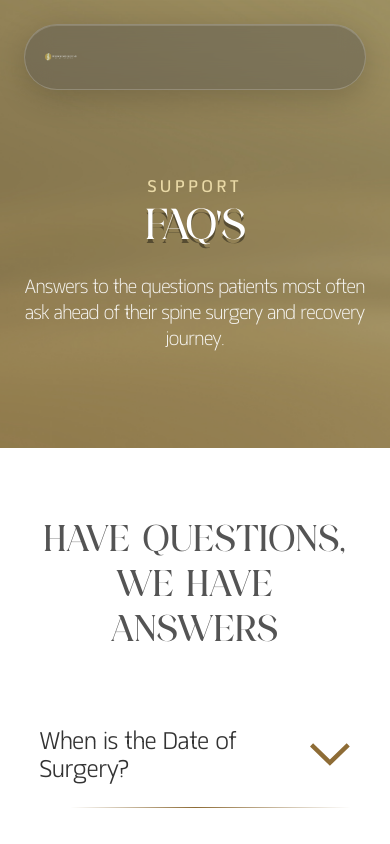
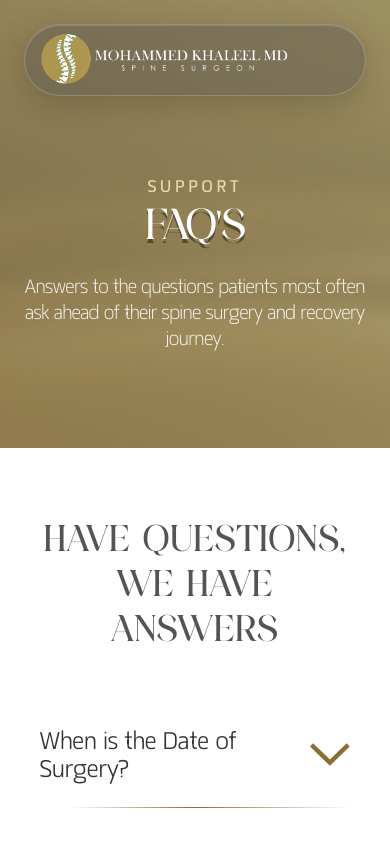
Before and after one commit to dev-pixelpopers/adeel-khaleel, a Next.js app: page /faq in a window 390 px wide. Shown: the top 844 px of the page. Built offline with nearby package versions, Linux system fonts and the light colour scheme.

Commit message:
header responsive and services responsive

```diff
--- a/src/app/compounts/Header.tsx
+++ b/src/app/compounts/Header.tsx
@@ -13,11 +13,11 @@ export default function Header() {
   ];
 
   return (
-    <header className="fixed top-0 left-0 w-full z-50 px-6 sm:px-12 lg:px-16 py-6 header opacity-0">
-      <div className="max-w-[1680px] mx-auto flex items-center justify-between rounded-full border border-white/20 bg-[#545454]/40 px-3 pr-6 py-2 backdrop-blur-md shadow-[0_8px_32px_rgba(0,0,0,0.18),inset_0_1px_0_rgba(255,255,255,0.15)]">
+    <header className="fixed top-0 left-0 w-full z-50 px-6 py-6 header opacity-0 header">
+      <div className="sub-header max-w-[1680px] mx-auto flex items-center justify-between rounded-full border border-white/20 bg-[#545454]/40 px-3 pr-6  backdrop-blur-md shadow-[0_8px_32px_rgba(0,0,0,0.18),inset_0_1px_0_rgba(255,255,255,0.15)]">
 
-        <a href="/" className="flex items-center gap-3 shrink-0">
-          <div className="w-12 h-12 sm:w-[400px] sm:h-[100px] items-center justify-center p-2">
+        <a href="/" className="flex items-center gap-3 shrink-0 Main-Logo">
+          <div className="w-12 h-12  items-center justify-center p-2">
             <img
               src="/logo.png"
               alt="Mohammed Khaleel MD Logo"
@@ -26,7 +26,7 @@ export default function Header() {
           </div>
         </a>
 
-        <nav className="hidden lg:flex items-center gap-3">
+        <nav className="hidden lg:flex items-center gap-3 nav-links-desktop">
           {navItems.map((item, index) => (
             <a
               key={index}
@@ -38,7 +38,7 @@ export default function Header() {
           ))}
         </nav>
 
-        <div className="hidden lg:block">
+        <div className="hidden lg:block booking">
           <a
             href="/contact"
             className="border-3 border-white bg-[#8E6C36]/90 text-white font-Matangi-Bold text-[16px] font-bold px-[20px] py-[10px] rounded-full transition-all duration-300 backdrop-blur-md shadow-[inset_0_1px_0_rgba(255,255,255,0.35),0_4px_16px_rgba(0,0,0,0.15)] inline-block hover:bg-[#8E6C36]"
--- a/src/app/compounts/ReclaimLifeSection.tsx
+++ b/src/app/compounts/ReclaimLifeSection.tsx
@@ -42,6 +42,7 @@ export default function ReclaimLifeSection() {
           start: "top+=4000px bottom",
           onEnter: () => { console.log('entered') },
           toggleActions: "play none none reverse",
+          // markers: true
         },
       });
 
@@ -96,28 +97,28 @@ export default function ReclaimLifeSection() {
     <>
       <div ref={containerRef} className="relative w-full ">
         <section
-          className="relative w-full h-dvh bg-cover bg-center bg-no-repeat flex items-center justify-center py-20 px-6 md:px-12 text-center select-none overflow-hidden min-h-dvh  mt-[-7%]"
+          className="relative w-full h-dvh bg-cover bg-center bg-no-repeat flex items-center justify-center py-16 px-5 sm:py-20 sm:px-8 md:px-12 text-center select-none overflow-hidden min-h-dvh  mt-[-7%]"
           style={{ backgroundImage: "url('/reclaimlife-bg.png')" }}
         >
-          <div ref={sectionRef} className="relative top-0 mx-auto flex flex-col items-center justify-center z-10 pt-[200px]">
+          <div ref={sectionRef} className="relative top-0 mx-auto flex flex-col items-center justify-center z-10 pt-[80px] sm:pt-[100px] md:pt-[130px] lg:pt-[160px] xl:pt-[200px]">
             <h2
               ref={headingRef}
-              className="text-white font-Adorage uppercase text-[42px] sm:text-[60px] md:text-[80px] lg:text-[130px] font-normal leading-[1.05] drop-shadow-[0_4px_0px_#00000066]"
+              className="text-white font-Adorage uppercase text-[32px] sm:text-[46px] md:text-[60px] lg:text-[90px] xl:text-[110px] 2xl:text-[130px] max-w-[360px] sm:max-w-[600px] md:max-w-[800px] lg:max-w-[1100px] xl:max-w-[1400px] font-normal leading-[1.05] drop-shadow-[0_4px_0px_#00000066]"
             >
               RECLAIM YOUR LIFE WITH <br className="hidden sm:block" /> ADVANCED SPINE SURGERY
             </h2>
 
             <p
               ref={textRef}
-              className="mt-6 md:mt-8 text-white/95 font-Matangi-Medium text-lg sm:text-2xl md:text-[40px] font-normal leading-relaxed"
-            >
+              className=" mt-5 sm:mt-6 md:mt-8 text-white/95 font-Matangi-Medium font-normal leading-relaxed text-base sm:text-lg md:text-2xl lg:text-[30px] xl:text-[40px] max-w-[350px] sm:max-w-[600px] md:max-w-[850px] lg:max-w-[1100px] xl:max-w-[1300px]"
+              >
               Providing Patients With Compassionate, Specialized <br className="hidden md:block" />
               Treatments for Optimal Recovery & Long-term Health
             </p>
 
-            <div ref={buttonRef} className="mt-10 md:mt-18">
+            <div ref={buttonRef} className=" mt-7 sm:mt-9 md:mt-12 lg:mt-18">
               <a href="/contact" rel="noopener noreferrer">
-                <button className="px-8 py-3.5 md:px-15 md:py-5 rounded-full bg-[#8C6D3B] border-2 border-white/90 text-white font-sans text-base md:text-[25px] font-medium tracking-wide shadow-lg cursor-pointer">
+                <button className=" px-6 py-3 sm:px-8 sm:py-3.5 md:px-10 md:py-4 lg:px-15 lg:py-5 rounded-full bg-[#8C6D3B] border-2 border-white/90 text-white font-sans font-medium tracking-wide text-sm sm:text-base md:text-xl lg:text-[25px] shadow-lg cursor-pointer">
                   Book Your Appointment
                 </button>
               </a>
--- a/src/app/compounts/advancedspinesection.tsx
+++ b/src/app/compounts/advancedspinesection.tsx
@@ -49,14 +49,14 @@ export default function AdvancedSpineSection() {
 
 
     return (
-        <section ref={sectionRef} className="relative top-0 z-10 w-full bg-white text-center advanced-spine-section">
+        <section ref={sectionRef} className="relative top-0 z-10 w-full bg-white text-center advanced-spine-section ">
             <div className="mx-auto flex flex-col items-center justify-center overflow-x-hidden py-28 px-8 md:px-12 lg:px-20">
                 <div ref={headingRef} className="flex flex-col items-center justify-center text-[#545454] font-Adorage uppercase tracking-tight advanced-spine-heading"
                     style={{
                         opacity: 0
                     }}
                 >
-                    <h2 className="text-[250px] font-normal leading-[0.85]">
+                    <h2 className="text-[250px] font-normal leading-[0.85] lg:text-6xl">
                         ADVANCED
                     </h2>
                     <h3 className="text-[120px] font-normal leading-[90px]">
--- a/src/app/globals.css
+++ b/src/app/globals.css
@@ -1,5 +1,19 @@
 @import "tailwindcss";
 
+@theme {
+    --breakpoint-3xs: 320px;
+    --breakpoint-2xs: 350px;
+    --breakpoint-xs: 428px;
+    --breakpoint-sm: 640px;
+    --breakpoint-md: 768px;
+    --breakpoint-lg: 1024px;
+    --breakpoint-xl: 1280px;
+    --breakpoint-2xl: 1536px;
+    --breakpoint-3xl: 1600px;
+
+    /* --breakpoint-tablet: 900px;
+    --breakpoint-wide: 1191px; */
+}
 
 
 @font-face {
@@ -61,3 +75,62 @@
     --foreground: #ededed;
   }
 }
+
+@media (max-width: 1600px) {
+  .sub-header{
+    max-width: 1400px;
+    padding: 0px 16px;
+  }
+  .Main-Logo div{
+    padding: 0;
+  }
+}
+@media (max-width: 1440px) {
+  .sub-header{
+    max-width: 1100px;
+    padding: 0px 16px;
+  }
+  .Main-Logo div{
+    width: 300px;
+    height: 80px;
+  }
+  .Main-Logo div img{
+    width: 100%;
+    height: 100%;
+  }
+  .booking a{
+    padding: 10px 10px;
+    font-size: 14px;
+  }
+  .nav-links-desktop a{
+    padding: 8px 14px;
+  }
+}
+@media (max-width: 1152px) {
+  .sub-header{
+    max-width: 1000px;
+  }
+  .Main-Logo div{
+    width: 250px;
+    height: 70px;
+  }
+  .nav-links-desktop a{
+    padding: 8px 10px;
+    font-size: 15px;
+  }
+}
+@media (max-width: 1024px) {
+  .sub-header{
+    max-width: 900px;
+  }
+  .Main-Logo div{
+    width: 250px;
+    height: 70px;
+  }
+  .nav-links-desktop a{
+    font-size: 12px;
+  }
+  .booking a{
+    font-size: 12px;
+  }
+}
--- a/src/app/page.tsx
+++ b/src/app/page.tsx
@@ -53,27 +53,27 @@ export default function Home() {
     <>
       {/* <Preloader /> */}
       <Header />
-      {!videoPassed && (
+      {/* {!videoPassed && (
         <VideoBanner
           onPassed={() => {
             setVideoPassed(true);
           }}
         />
-      )}
+      )} */}
 
-      <div className="relative">
+      {/* <div className="relative">
 
         <div ref={bannerStartRef} className="relative">
           <Banner />
-        </div>
+        </div> */}
         {/* <AdvancedSpineSection /> */}
-      </div>
+      {/* </div> */}
       <Services />
       {/* <ServicesAndReclaimSection /> */}
-      <OrthopedicCareSection />
+      {/* <OrthopedicCareSection />
       <FAQSection />
       <TestimonialsSection />
-      <Footer />
+      <Footer /> */}
     </>
   );
 }
```
Also changed, not shown: src/app/compounts/banner.tsx (+10 -10 lines), src/app/compounts/services.tsx (+11 -12 lines).
